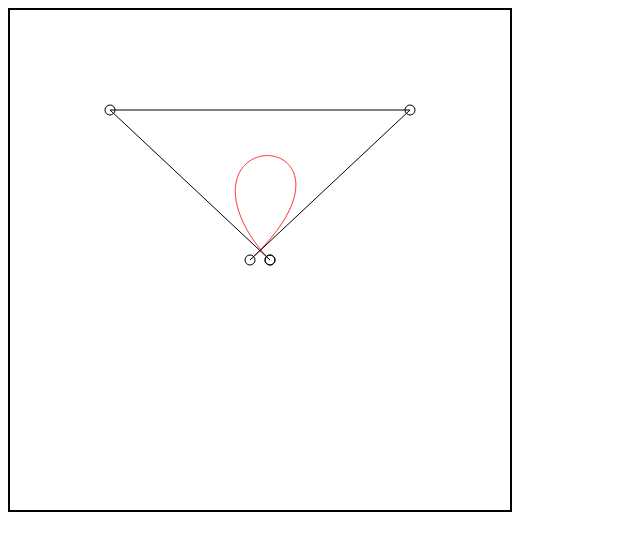
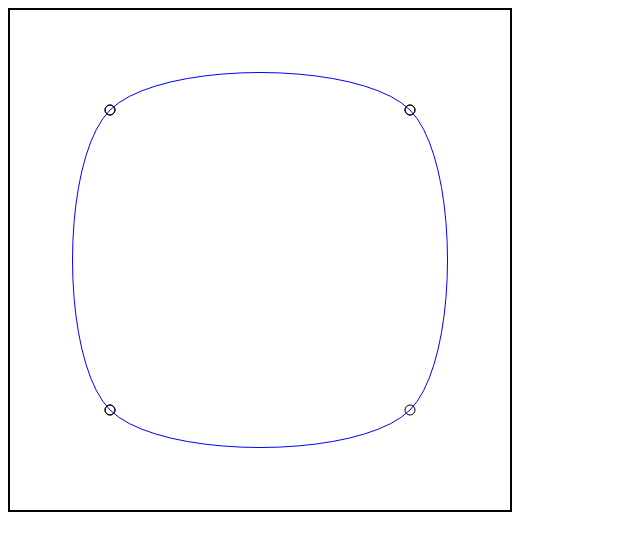
Before and after one commit to Mjolksaft/bezier, a plain HTML site: page index.html in a window 1280 px wide. Shown: the whole page, without its empty margins (0-640 px from the left). Drawn offline with Linux system fonts and the light colour scheme.

Commit message:
added catmull spline

```diff
--- a/index.html
+++ b/index.html
@@ -12,5 +12,6 @@
     <script type="module" src="./modules/vector.js"></script>
     <script type="module" src="./modules/bezier.js"></script>
     <script type="module" src="./modules/ball.js"></script>
+    <script type="module" src="./modules/catmull.js"></script>
 </body>
 </html>
--- a/main.js
+++ b/main.js
@@ -1,5 +1,6 @@
 import { ball } from './modules/ball.js'
 import { bezier } from './modules/bezier.js'
+import catmull from './modules/catmull.js'
 import {vector} from './modules/vector.js'
 
 const canvas = document.querySelector('canvas')
@@ -9,21 +10,34 @@ canvas.width = 500
 canvas.height = 500
 
 let curve
+let catmullSpline;
+let points;
 let mousePos = null
 
+
+
 window.onload = function() {
+    points = [
+        new ball(400, 100),   // Top-right
+        new ball(100, 100),   // Top-left
+        new ball(100, 400),   // Bottom-left
+        new ball(400, 400),   // Bottom-right
+    ];
+
     curve = new bezier()
+
+    points.push(...points.slice(0, 3)); // add the neccessary points to make a loop
+
+    catmullSpline = new catmull(points)
+
     draw()
     addEventListener('mousemove', mouse)
     addEventListener('mousedown', mouseClick)
+
+
 };
-let points = [
-    new ball(240,250),
-    new ball(400,100),
-    new ball(100,100),
-    new ball(260,250),
-    new ball(260,250),
-];
+
+
 
 function mouse(evt) {
     let x = evt.x - 10
@@ -58,41 +72,56 @@ function mouseClick(evt) {
 }
 
 function draw() {
+
     ctx.fillStyle = 'white'
     ctx.fillRect(0,0,canvas.width, canvas.height)
 
-    let bezCurve = []
+    // for the bezier
+    // let bezCurve = []
 
-    for (let t = 0; t <= 1; t += 0.001) {
-        bezCurve.push(curve.testing(points,t));
+    // for (let t = 0; t <= 1; t += 0.001) {
+    //     bezCurve.push(curve.testing(points,t));
+    // }
+
+    // //draw curve
+    // ctx.strokeStyle = 'red'
+    // ctx.beginPath()
+    // ctx.moveTo(bezCurve[0].pos.x, bezCurve[0].pos.y)
+    // for (let i = 1; i < bezCurve.length; i++) {
+    //     ctx.lineTo(bezCurve[i].pos.x, bezCurve[i].pos.y)
+    // }
+    // ctx.stroke()
+
+    const splinePoints = catmullSpline.generateSplinePoints(20)
+
+    // Draw the spline
+    ctx.beginPath();
+    ctx.moveTo(splinePoints[0].x, splinePoints[0].y);
+    for (let i = 1; i < splinePoints.length; i++) {
+        ctx.lineTo(splinePoints[i].x, splinePoints[i].y);
     }
+    ctx.strokeStyle = 'blue';
+    ctx.stroke();
 
-    //draw curve
-    ctx.strokeStyle = 'red'
-    ctx.beginPath()
-    ctx.moveTo(bezCurve[0].pos.x, bezCurve[0].pos.y)
-    for (let i = 1; i < bezCurve.length; i++) {
-        ctx.lineTo(bezCurve[i].pos.x, bezCurve[i].pos.y)
-    }
-    ctx.stroke()
 
+    let points = catmullSpline.controlPoints
     // draw controll poitns
     ctx.strokeStyle = 'black'
     for (let i = 0; i < points.length; i++) {
         ctx.beginPath()
-        ctx.arc(points[i].pos.x,points[i].pos.y,5,0,Math.PI*2)
+        ctx.arc(points[i].pos.x, points[i].pos.y,5,0,Math.PI*2)
         ctx.stroke()
     }
 
-    //draw line between control points
-    ctx.strokeStyle = 'black'
-    ctx.beginPath()
-    ctx.moveTo(points[0].pos.x, points[0].pos.y)
-    for (let i = 0; i < points.length; i++) {
-        ctx.lineTo(points[i].pos.x, points[i].pos.y)
-    }
-    ctx.stroke()
-    ctx.closePath()
+    // //draw line between control points
+    // ctx.strokeStyle = 'black'
+    // ctx.beginPath()
+    // ctx.moveTo(points[0].pos.x, points[0].pos.y)
+    // for (let i = 0; i < points.length; i++) {
+    //     ctx.lineTo(points[i].pos.x, points[i].pos.y)
+    // }
+    // ctx.stroke()
+    // ctx.closePath()
 
     requestAnimationFrame(draw)
 }
--- /dev/null
+++ b/modules/catmull.js
@@ -0,0 +1,55 @@
+export default class CatmullRomSpline {
+    constructor(points) {
+        this.controlPoints = points
+    }
+    // A utility function to interpolate between points using Catmull-Rom spline
+    catmullRomSpline(p0, p1, p2, p3, t) {
+        const t2 = t * t;
+        const t3 = t2 * t;
+
+        const tension = 1
+
+        const x = 0.5 * (
+            (2 * p1.x) +
+            (-p0.x + p2.x) * t * tension + // Apply tension here
+            (2 * p0.x - 5 * p1.x + 4 * p2.x - p3.x) * t2 +
+            (-p0.x + 3 * p1.x - 3 * p2.x + p3.x) * t3 * tension // And here
+        );
+
+        const y = 0.5 * (
+            (2 * p1.y) +
+            (-p0.y + p2.y) * t * tension + // Apply tension here
+            (2 * p0.y - 5 * p1.y + 4 * p2.y - p3.y) * t2 +
+            (-p0.y + 3 * p1.y - 3 * p2.y + p3.y) * t3 * tension // And here
+        );
+
+        return { x, y };
+    }
+
+    // Generate spline points for all control points
+    generateSplinePoints(segments) {
+        const splinePoints = [];
+
+        if (this.controlPoints.length < 4) {
+            throw new Error("At least 4 control points are required.");
+        }
+
+        // Loop through each segment of 4 points
+        for (let i = 0; i < this.controlPoints.length - 3; i++) {
+            for (let j = 0; j <= segments; j++) {
+                const t = j / segments;
+
+                const pt = this.catmullRomSpline(
+                    this.controlPoints[i].pos,
+                    this.controlPoints[i + 1].pos,
+                    this.controlPoints[i + 2].pos,
+                    this.controlPoints[i + 3].pos,
+                    t
+                );
+                splinePoints.push(pt);
+            }
+        }
+
+        return splinePoints;
+    }
+}
```
